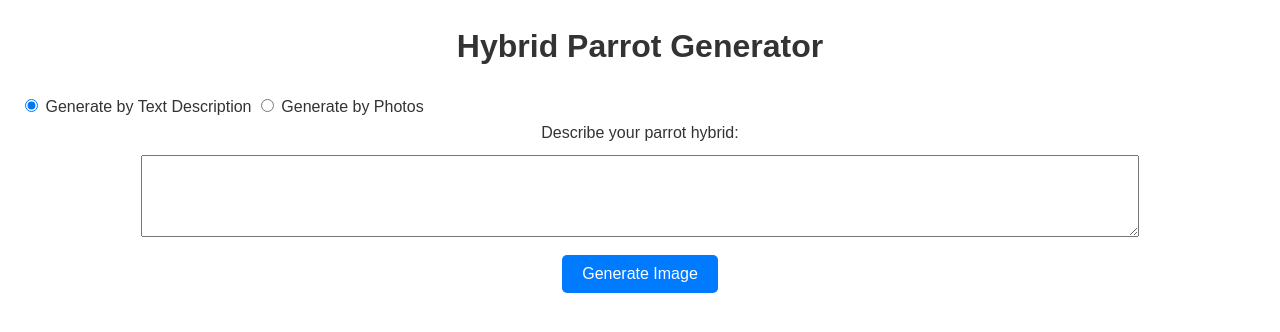
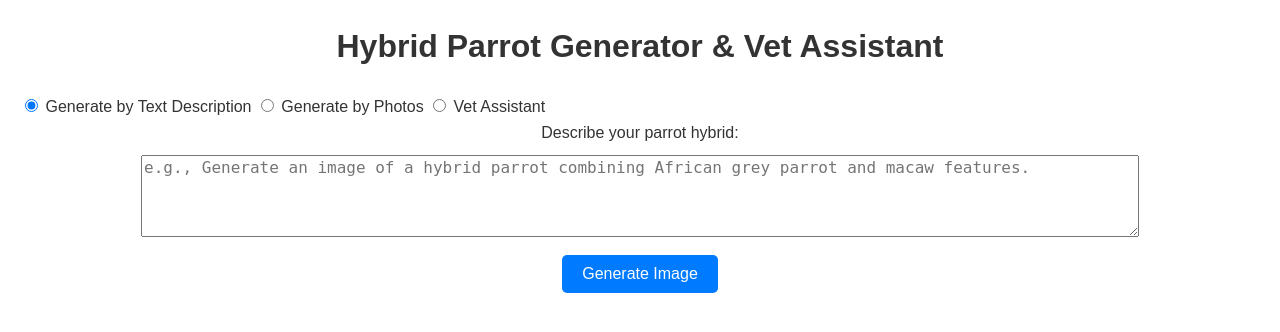
Before and after one commit to WiktorL123/ParrotPantryAIAssistant, a Flask app: page / in a window 1280 px wide. Shown: the top 332 px of the page. Run offline with Flask 3, Linux system fonts and the light colour scheme; some libraries are stand-ins or nearby versions.

Commit message:
dzialaja wszystkie funkcjonalnosci AI

```diff
--- a/src/main.py
+++ b/src/main.py
@@ -3,13 +3,10 @@ import openai
 import os
 from dotenv import load_dotenv
 import requests
-from PIL import Image
 
 # Załaduj klucze z pliku .env
 load_dotenv()
 openai.api_key = os.getenv("OPENAI_API_KEY")
-
-# Token i URL API Hugging Face
 HUGGINGFACE_API_TOKEN = os.getenv("HUGGINGFACE_API_TOKEN")
 HUGGINGFACE_API_URL = "https://api-inference.huggingface.co/models/google/vit-base-patch16-224"
 
@@ -72,18 +69,15 @@ def generate_image_text():
     Obsługa prompta tekstowego wysłanego przez użytkownika.
     """
     try:
-        # Pobierz prompt od użytkownika
         user_prompt = request.json.get("prompt")
         print(f"Received prompt: {user_prompt}")
 
-        # Wywołanie OpenAI Image API
         response = openai.Image.create(
             prompt=user_prompt,
             n=1,
             size="1024x1024"
         )
 
-        # Pobranie URL wygenerowanego obrazu
         image_url = response['data'][0]['url']
         return jsonify({"image_url": image_url})
 
@@ -97,43 +91,31 @@ def generate_image_photos():
     Obsługa przesyłania dwóch zdjęć i generowania prompta na ich podstawie.
     """
     try:
-        # Pobierz obrazy z formularza
         photo1 = request.files.get('photo1')
         photo2 = request.files.get('photo2')
 
         if not photo1 or not photo2:
             return jsonify({"error": "Both photos are required"}), 400
 
-        # Klasyfikacja obrazów za pomocą Hugging Face
         label1, confidence1 = classify_image(photo1)
         label2, confidence2 = classify_image(photo2)
 
-        # Sprawdzanie pewności i poprawności etykiet
         if confidence1 < MIN_CONFIDENCE or not is_valid_parrot(label1):
             return jsonify({"error": f"Image 1 is not a valid parrot or confidence is too low: {label1} ({confidence1:.2f})"}), 400
 
         if confidence2 < MIN_CONFIDENCE or not is_valid_parrot(label2):
             return jsonify({"error": f"Image 2 is not a valid parrot or confidence is too low: {label2} ({confidence2:.2f})"}), 400
 
-        # Przygotuj prompt do generowania obrazu
-        user_prompt = (
-            f"You are an AI specialized in creating artistic depictions of hybrid parrots. "
-            f"Combine the most distinctive features of these two parrots: "
-            f"First parrot: {label1}. "
-            f"Second parrot: {label2}. "
-            f"Use their colors, patterns, and shapes to design a visually striking and realistic hybrid parrot. "
-            f"Depict the hybrid parrot in full view with detailed plumage and vibrant colors. Use a clean and contrasting "
-            f"background to make the parrot's features stand out."
-        )
+        user_prompt = f"""
+            Na podstawie dwóch papug: {label1} i {label2}, napisz krótki tekst np "wygeneruj zdjęcie fikcyjnego potomka ary i kakadu uwzględniając charakterystyczne cechy obu" dla kolejnego prompta.
+            """
 
-        # Wywołanie OpenAI Image API
         response = openai.Image.create(
             prompt=user_prompt,
             n=1,
             size="1024x1024"
         )
 
-        # Pobierz URL wygenerowanego obrazu
         image_url = response['data'][0]['url']
         return jsonify({
             "image_url": image_url,
@@ -149,5 +131,35 @@ def generate_image_photos():
         print(f"Error occurred: {e}")
         return jsonify({"error": str(e)}), 500
 
+@app.route('/vet-assistant', methods=['POST'])
+def vet_assistant():
+    """
+    Asystent weterynaryjny dla papug. Obsługuje opis problemu zdrowotnego podany przez użytkownika.
+    """
+    try:
+        user_problem = request.json.get("problem")
+        if not user_problem:
+            return jsonify({"error": "Problem description is required."}), 400
+
+        prompt = (
+            f"Jesteś weterynarzem specjalizującym się w papugach Użytkownik opisał następujący problem zdrowotny swojej papugi {user_problem} "
+            f"Podaj szczegółową praktyczną odpowiedź uwzględniając potencjalne przyczyny objawy do obserwacji oraz zalecane dalsze kroki Jeśli problem jest poważny zasugeruj natychmiastową konsultację z weterynarzem Nie używaj żadnych znaków specjalnych ani punktacji odpowiedź ma być sformułowana w sposób ciągły i zrozumiały"
+        )
+
+        response = openai.ChatCompletion.create(
+            model="gpt-4o",
+            messages=[
+                {"role": "system", "content": "You are an AI veterinarian specialized in parrot health."},
+                {"role": "user", "content": prompt}
+            ]
+        )
+
+        advice = response['choices'][0]['message']['content']
+        return jsonify({"advice": advice})
+
+    except Exception as e:
+        print(f"Error occurred: {e}")
+        return jsonify({"error": str(e)}), 500
+
 if __name__ == '__main__':
     app.run(debug=True)
--- a/src/static/script.js
+++ b/src/static/script.js
@@ -1,19 +1,16 @@
 const modeSelector = document.getElementById('mode-selector');
 const textForm = document.getElementById('textForm');
 const photoForm = document.getElementById('photoForm');
+const vetForm = document.getElementById('vetForm');
 const responseDiv = document.getElementById('response');
 const loadingDiv = document.getElementById('loading');
 
 // Przełączanie między trybami
-modeSelector.addEventListener('change', (e) => {
+modeSelector.addEventListener('change', () => {
     const mode = document.querySelector('input[name="mode"]:checked').value;
-    if (mode === 'text') {
-        textForm.style.display = 'block';
-        photoForm.style.display = 'none';
-    } else {
-        textForm.style.display = 'none';
-        photoForm.style.display = 'block';
-    }
+    textForm.style.display = mode === 'text' ? 'block' : 'none';
+    photoForm.style.display = mode === 'photos' ? 'block' : 'none';
+    vetForm.style.display = mode === 'vet' ? 'block' : 'none';
 });
 
 // Obsługa formularza tekstowego
@@ -56,3 +53,24 @@ photoForm.addEventListener('submit', async (e) => {
         ? `<img src="${data.image_url}" alt="Generated Parrot">`
         : `<p>Error: ${data.error}</p>`;
 });
+
+// Obsługa formularza Vet Assistant
+vetForm.addEventListener('submit', async (e) => {
+    e.preventDefault();
+    const problem = document.getElementById('problem').value;
+
+    loadingDiv.style.display = 'block';
+    responseDiv.innerHTML = '';
+
+    const response = await fetch('/vet-assistant', {
+        method: 'POST',
+        headers: { 'Content-Type': 'application/json' },
+        body: JSON.stringify({ problem })
+    });
+
+    const data = await response.json();
+    loadingDiv.style.display = 'none';
+    responseDiv.innerHTML = data.advice
+        ? `<h2>Advice:</h2><div>${data.advice}</div>`
+        : `<p>Error: ${data.error}</p>`;
+});
--- a/src/templates/index.html
+++ b/src/templates/index.html
@@ -3,11 +3,11 @@
 <head>
     <meta charset="UTF-8">
     <meta name="viewport" content="width=device-width, initial-scale=1.0">
-    <title>Parrot Hybrid Generator</title>
+    <title>Parrot Hybrid Generator & Vet Assistant</title>
     <link rel="stylesheet" href="/static/style.css">
 </head>
 <body>
-    <h1>Hybrid Parrot Generator</h1>
+    <h1>Hybrid Parrot Generator & Vet Assistant</h1>
     <div id="mode-selector">
         <label>
             <input type="radio" name="mode" value="text" checked>
@@ -17,14 +17,20 @@
             <input type="radio" name="mode" value="photos">
             Generate by Photos
         </label>
+        <label>
+            <input type="radio" name="mode" value="vet">
+            Vet Assistant
+        </label>
     </div>
 
+    <!-- Form for text-based generation -->
     <form id="textForm" class="generation-form">
         <label for="prompt">Describe your parrot hybrid:</label><br>
-        <textarea id="prompt" name="prompt" rows="4" cols="50" required></textarea><br>
+        <textarea placeholder="e.g., Generate an image of a hybrid parrot combining African grey parrot and macaw features." id="prompt" name="prompt" rows="4" cols="50" required></textarea><br>
         <button type="submit">Generate Image</button>
     </form>
 
+    <!-- Form for image-based generation -->
     <form id="photoForm" class="generation-form" style="display: none;" enctype="multipart/form-data">
         <label for="photo1">Upload First Parent Parrot Image:</label><br>
         <input type="file" id="photo1" name="photo1" accept="image/*" ><br>
@@ -33,12 +39,19 @@
         <button type="submit">Generate Image</button>
     </form>
 
+    <!-- Form for Vet Assistant -->
+    <form id="vetForm" class="generation-form" style="display: none;">
+        <label for="problem">Describe your parrot's health issue:</label><br>
+        <textarea placeholder="e.g., My parrot is lethargic and not eating." id="problem" name="problem" rows="4" cols="50" required></textarea><br>
+        <button type="submit">Get Advice</button>
+    </form>
+
     <div id="loading" style="display: none;">
         <div class="spinner"></div>
-        Generating...
+        Loading...
     </div>
 
-    <div id="response"></div>
+    <div id="response" class="markdown-body"></div>
 
     <script src="/static/script.js"></script>
 </body>
```
